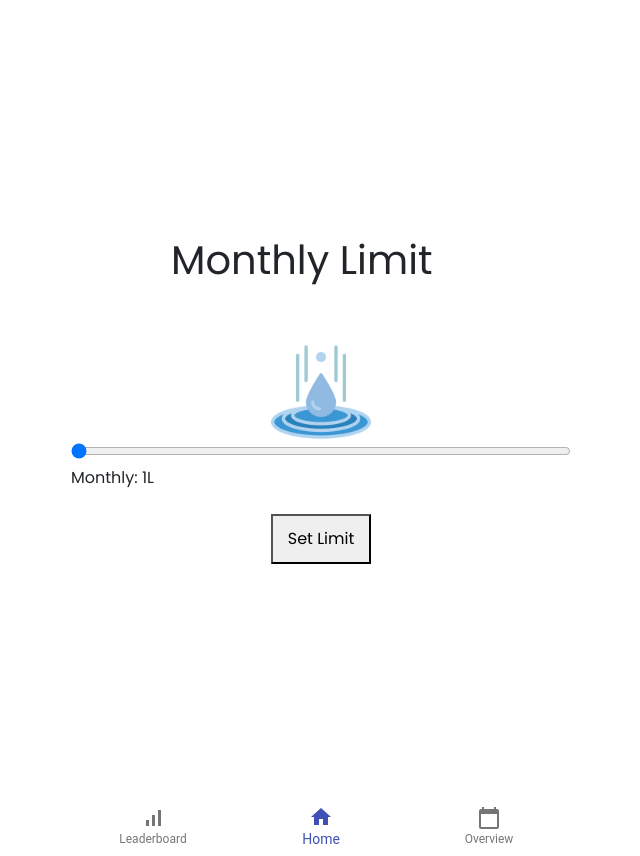
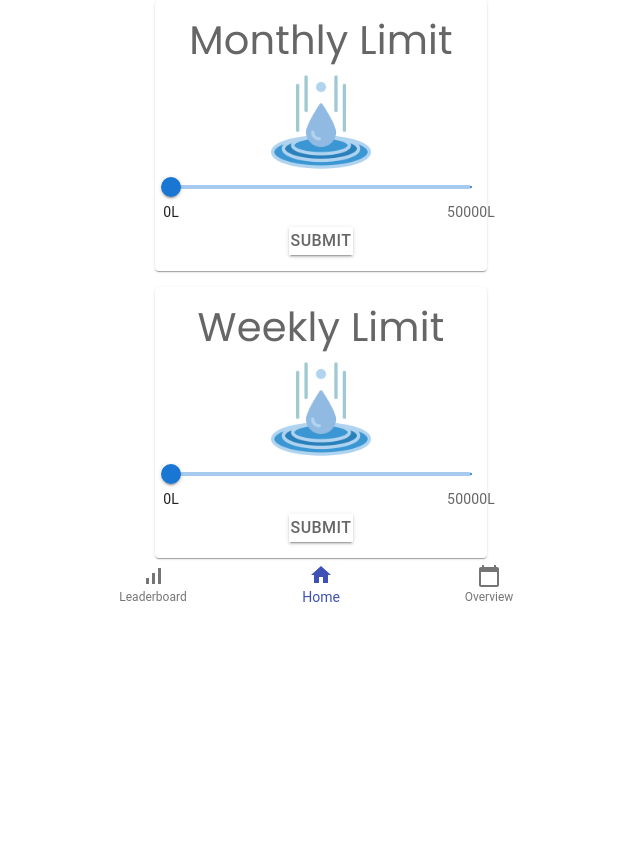
Before and after one commit to seanjin97/watersense-ui, a React (Vite) app: page /goals in a window 1280 px wide. Shown: the whole page, without its empty margins (319-959 px from the left). After the commit the page ends 800 px from the top, so only its background shows below. Built offline with nearby package versions, Linux system fonts and the light colour scheme; what @nextui-org/react, react-swipeable-views-utils would draw is missing.

Commit message:
updated goal setting page

```diff
--- a/package.json
+++ b/package.json
@@ -8,9 +8,13 @@
     "preview": "vite preview"
   },
   "dependencies": {
+    "@emotion/react": "^11.8.2",
+    "@emotion/styled": "^11.8.1",
     "@material-ui/core": "^4.12.3",
     "@material-ui/icons": "^4.11.2",
     "@mui/icons-material": "^5.5.1",
+    "@mui/material": "^5.5.2",
+    "@mui/styled-engine-sc": "^5.5.2",
     "@nextui-org/react": "^1.0.2-beta.4",
     "chart.js": "^3.7.1",
     "prop-types": "^15.8.1",
@@ -23,7 +27,7 @@
     "react-swipeable-views": "^0.14.0",
     "react-swipeable-views-utils": "^0.14.0",
     "reactjs-bottom-navigation": "^1.0.4",
-    "styled-components": "^5.3.3",
+    "styled-components": "^5.3.5",
     "vite": "^2.8.6"
   },
   "devDependencies": {
--- /dev/null
+++ b/src/components/Goals/monthlyslider.jsx
@@ -0,0 +1,34 @@
+import * as React from 'react';
+import Box from '@mui/material/Box';
+import Slider from '@mui/material/Slider';
+
+const marks = [
+	{
+		value: 0,
+		label: '0L',
+	},
+	{
+		value: 50000,
+		label: '50000L',
+	},
+];
+
+function valuetext(value) {
+	return `${value}L`;
+}
+
+export default function DiscreteSliderMarks() {
+	return (
+		<Box sx={{ width: 300 }}>
+			<Slider
+				aria-label='Custom marks'
+				min={0}
+				max={50000}
+				defaultValue={0}
+				getAriaValueText={valuetext}
+				valueLabelDisplay='auto'
+				marks={marks}
+			/>
+		</Box>
+	);
+}
--- a/src/components/Goals/style.css
+++ b/src/components/Goals/style.css
@@ -1,4 +1,4 @@
-
+/*
 
 .GoalHeading
 {
@@ -21,4 +21,4 @@
   }
 .submit{
     margin-left: 200px;
-}
+} */
--- /dev/null
+++ b/src/components/Goals/weeklyslider.jsx
@@ -0,0 +1,34 @@
+import * as React from 'react';
+import Box from '@mui/material/Box';
+import Slider from '@mui/material/Slider';
+
+const marks = [
+	{
+		value: 0,
+		label: '0L',
+	},
+	{
+		value: 50000,
+		label: '50000L',
+	},
+];
+
+function valuetext(value) {
+	return `${value}L`;
+}
+
+export default function DiscreteSliderMarks() {
+	return (
+		<Box sx={{ width: 300 }}>
+			<Slider
+				aria-label='Custom marks'
+				min={0}
+				max={50000}
+				defaultValue={0}
+				getAriaValueText={valuetext}
+				valueLabelDisplay='auto'
+				marks={marks}
+			/>
+		</Box>
+	);
+}
--- a/src/pages/Goals.jsx
+++ b/src/pages/Goals.jsx
@@ -1,20 +1,66 @@
 import React from 'react';
-import Goalslider from '../components/Goals/goalslider';
 import '../components/Goals/style.css';
-import { Grid } from '@material-ui/core';
-import logo from '../components/Goals/droplet1.png'
+import Button from '@mui/material/Button';
+import { blue } from '@mui/material/colors';
+import { styled } from '@mui/material/styles';
+import Box from '@mui/material/Box';
+import Paper from '@mui/material/Paper';
+import Stack from '@mui/material/Stack';
+// import Goalslider from '../components/Goals/goalslider';
+import Monthlyslider from '../components/Goals/monthlyslider';
+import Weeklyslider from '../components/Goals/weeklyslider';
+import logo from '../components/Goals/droplet1.png';
+
+const Item = styled(Paper)(({ theme }) => ({
+	backgroundColor: theme.palette.mode === 'dark' ? '#1A2027' : '#fff',
+	...theme.typography.body2,
+	padding: theme.spacing(2),
+	textAlign: 'center',
+	color: theme.palette.text.secondary,
+}));
+
+const ColorButton = styled(Button)(({ theme }) => ({
+	color: theme.palette.getContrastText(blue[500]),
+	fontSize: 16,
+	padding: '6px 12px',
+	backgroundColor: blue[500],
+	'&:hover': {
+		backgroundColor: blue[700],
+	},
+}));
 
 function GoalSetting() {
 	return (
-		<div className="App" id='main'>
-
+		<Box sx={{ width: '100%' }}>
+			<Stack spacing={2} alignItems='center'>
+				<Item>
+					<h1 className='GoalHeading'>Monthly Limit</h1>
+					<img className='waterlogo' src={logo} width={100} height={100} />
+					<Monthlyslider />
+					<ColorButton className='monthlySubmit' variant='contained'>
+						Submit
+					</ColorButton>
+				</Item>
+				<Item>
+					<h1 className='GoalHeading'>Weekly Limit</h1>
+					<img className='waterlogo' src={logo} width={100} height={100} />
+					<Weeklyslider />
+					<ColorButton className='weeklySubmit' variant='contained'>
+						Submit
+					</ColorButton>
+				</Item>
+			</Stack>
+		</Box>
+		/*
+		<div className='App' id='main'>
 			<div>
-				<h1 className ="GoalHeading">Monthly Limit</h1>
-				{<img className = "waterlogo" src = {logo} width = {100} height = {100}></img>}
-				<Goalslider/>
+				<h1 className='GoalHeading'>Monthly Limit</h1>
+				<img className='waterlogo' src={logo} width={100} height={100} />
+				<Goalslider />
+				<ColorButton variant='contained'>Submit</ColorButton>
 			</div>
-
 		</div>
+		*/
 	);
 }
 
```
Also changed, not shown: 1 other file (tests, documents, lock files or other folders).
